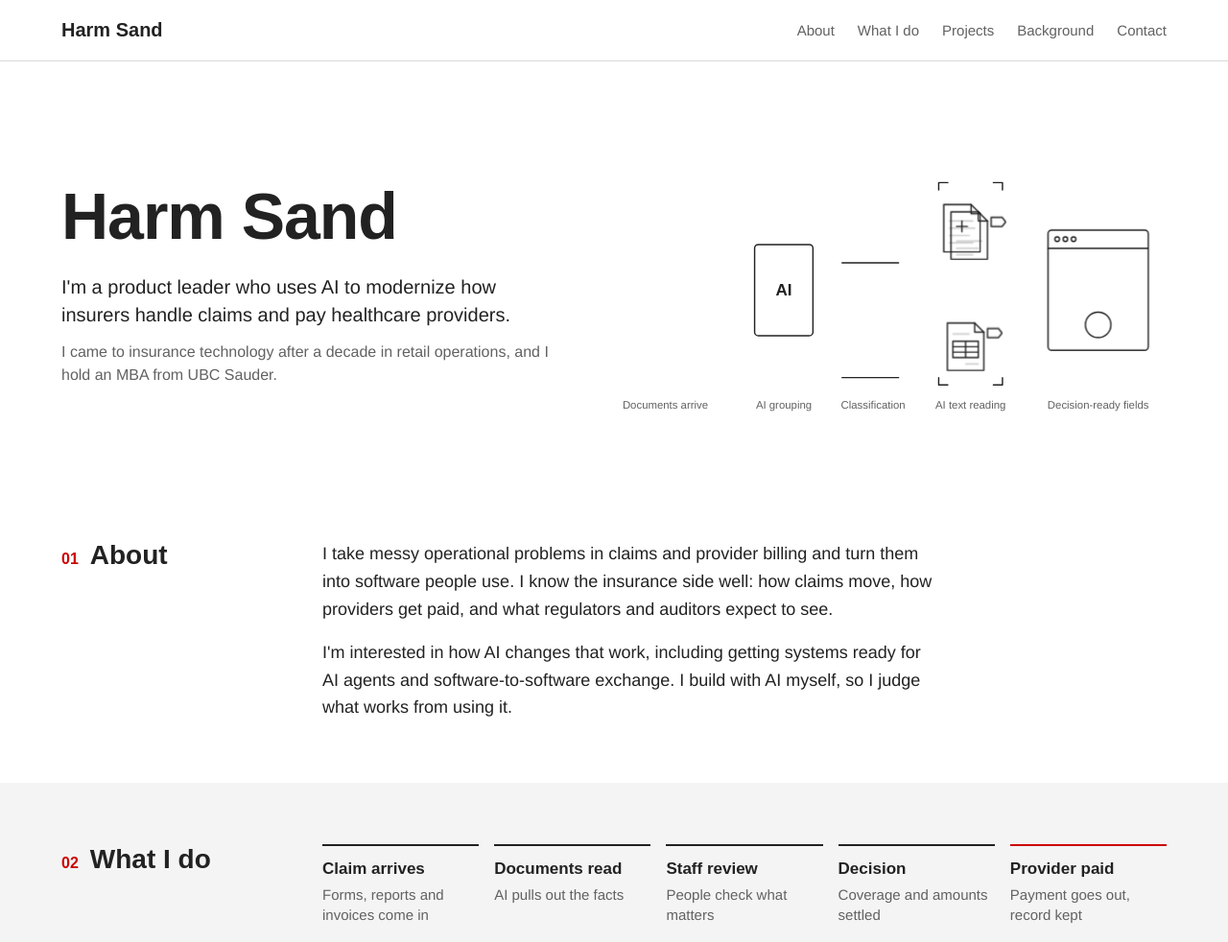
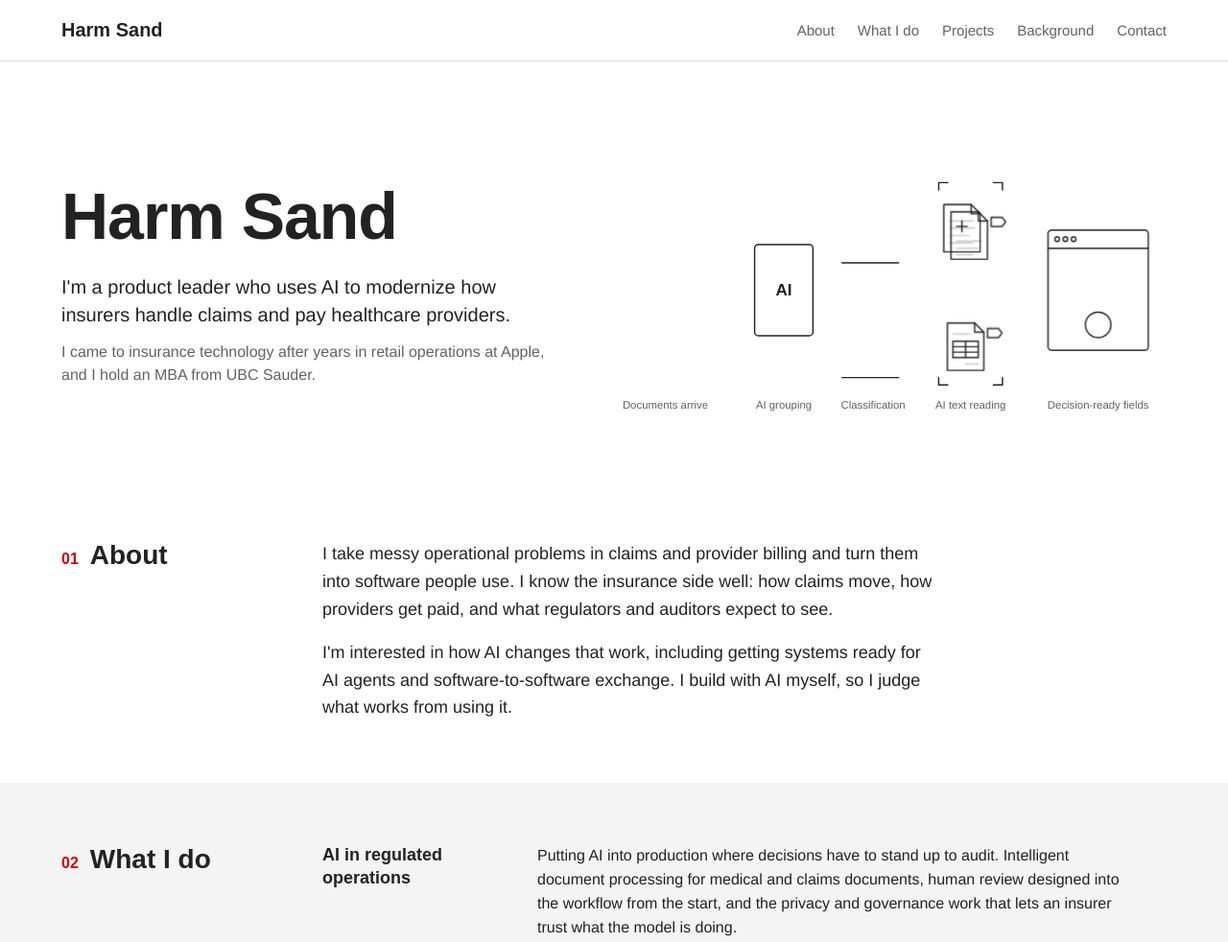
Before and after one commit to Harmsand/Personal-Website, an Astro site: page / in a window 1280 px wide. Shown: the top 982 px of the page at 96% size. Built offline with nearby package versions, Linux system fonts and the light colour scheme; Astro itself is replaced by a stand-in of ours.

Commit message:
Update index.astro

```diff
--- a/src/pages/index.astro
+++ b/src/pages/index.astro
@@ -19,14 +19,6 @@ const areas = [
     body:
       'Tools for the people who manage claims and cases: intake, triage, case workflow and decision support, built so staff spend their time on judgment rather than paperwork.',
   },
-];
-
-const steps = [
-  { title: 'Claim arrives', note: 'Forms, reports and invoices come in' },
-  { title: 'Documents read', note: 'AI pulls out the facts' },
-  { title: 'Staff review', note: 'People check what matters' },
-  { title: 'Decision', note: 'Coverage and amounts settled' },
-  { title: 'Provider paid', note: 'Payment goes out, record kept' },
 ];
 
 // Featured projects. Add one or two, then set showProjects: true in src/config.ts.
@@ -66,7 +58,7 @@ const hasProfiles = SITE.linkedin || SITE.github;
     <p class="line">
       I'm a product leader who uses AI to modernize how insurers handle claims and pay healthcare providers.
     </p>
-    <p class="who">I came to insurance technology after a decade in retail operations, and I hold an MBA from UBC Sauder.</p>
+    <p class="who">I came to insurance technology after years in retail operations at Apple, and I hold an MBA from UBC Sauder.</p>
     {
       hasProfiles && (
         <ul class="profiles">
@@ -108,18 +100,6 @@ const hasProfiles = SITE.linkedin || SITE.github;
     <div class="container grid">
       <h2><span class="n">{num('work')}</span>What I do</h2>
       <div class="body">
-        <figure class="flow" aria-label="How a claim moves from intake to payment">
-          <ol>
-            {
-              steps.map((st) => (
-                <li>
-                  <strong>{st.title}</strong>
-                  <span>{st.note}</span>
-                </li>
-              ))
-            }
-          </ol>
-        </figure>
         <div class="rows">
           {
             areas.map((a) => (
@@ -168,7 +148,6 @@ const hasProfiles = SITE.linkedin || SITE.github;
           <ul class="plain">
             <li>Co-founder, Velour, a media company</li>
             <li>Sales Manager, then Inventory Supervisor, Apple, 2010 to 2016. Inventory lead for the largest Apple store in Western Canada.</li>
-            <li>Future Shop (Best Buy Canada), 2006 to 2010</li>
           </ul>
         </div>
         <div class="row">
```
